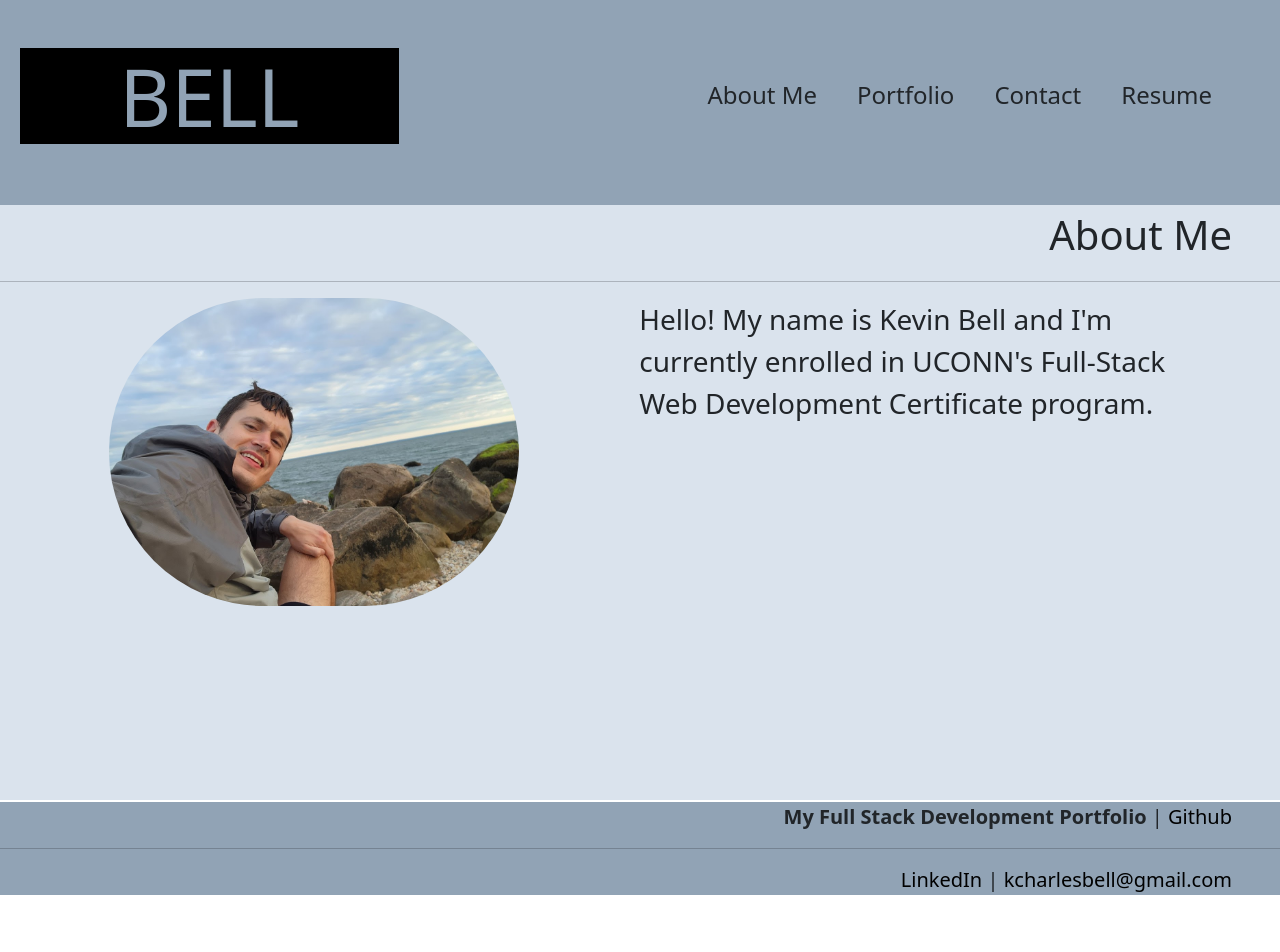
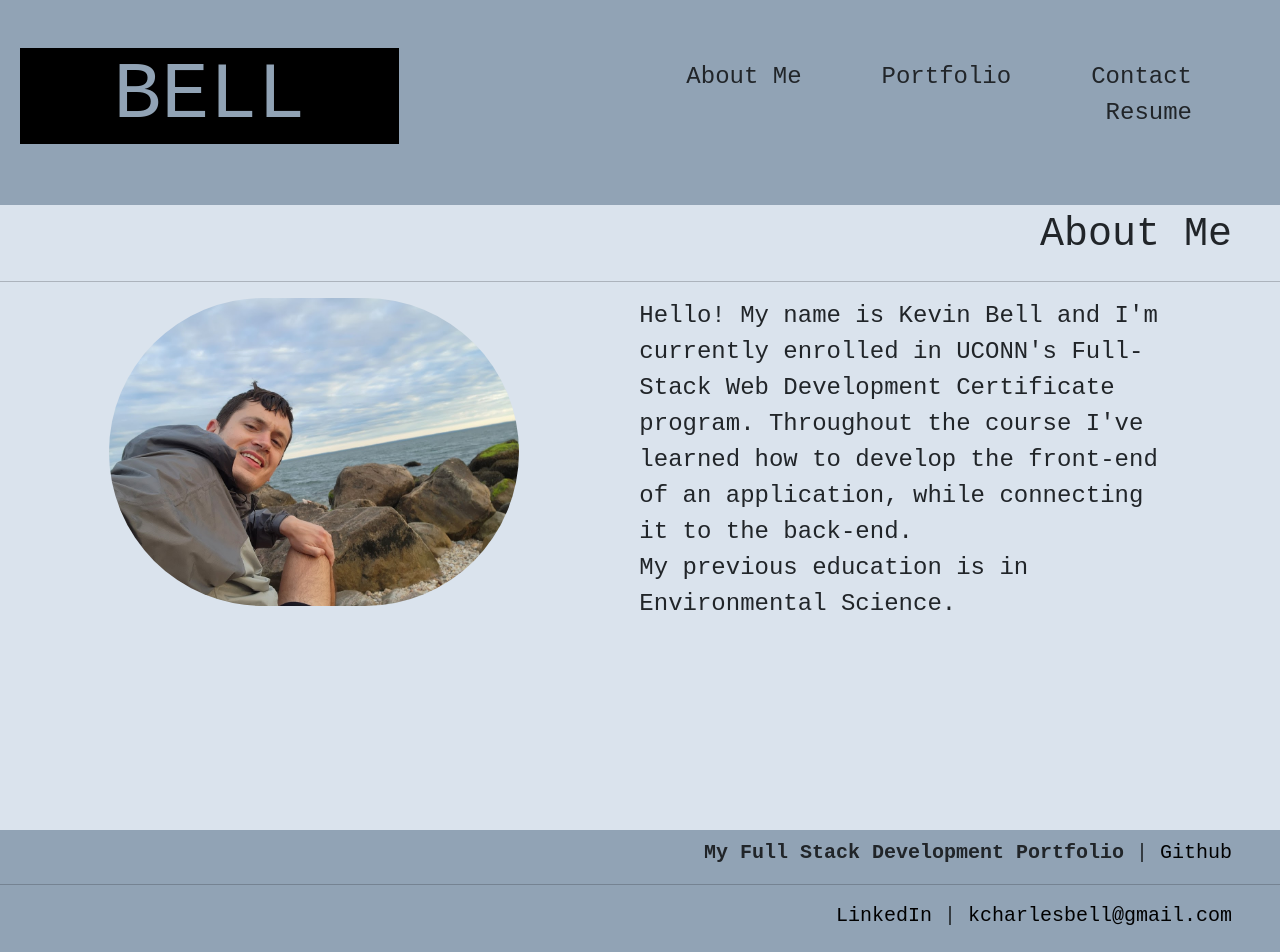
Before and after one commit to gitkcb/my_react_portfolio, a React (Create React App) app: page / in a window 1280 px wide. Shown: the top 952 px of the page. Before the commit the page ends 895 px from the top, so only its background shows below. Built offline with nearby package versions, Linux system fonts and the light colour scheme.

Commit message:
adjusted font-family

```diff
--- a/src/components/Footer.js
+++ b/src/components/Footer.js
@@ -4,14 +4,14 @@ function Footer() {
     return(
         <footer className="">
             <div className="text-end" >
-                <p className= "fs-5 me-5 mt-1">
+                <p className= "fs-5 me-5 pt-2">
                         <strong>My Full Stack Development Portfolio</strong> | {" "}
                         <a href = "https://github.com/gitkcb" target="_blank" rel="noreferrer" className="hyperlink">
                             Github
                         </a>
                         </p>
                     <hr />
-                    <p className= "fs-5 me-5">
+                    <p className= "fs-5 me-5 pb-4">
                     <a href= "https://linkedin.com/in/kcharlesbell" target="_blank" rel="noreferrer" className="hyperlink"> LinkedIn</a>
                     {" "}
                     |{" "}{" "}
--- a/src/components/Header.js
+++ b/src/components/Header.js
@@ -28,7 +28,7 @@ const handlePageChange = (page) => setCurrentPage(page);
 
 return (
 
-  <div>
+  <div className= "header">
 
 
     <Navigation currentPage={currentPage} handlePageChange={handlePageChange} />
--- a/src/components/Project.js
+++ b/src/components/Project.js
@@ -6,17 +6,18 @@ function Project(props) {
 			{props.projects.map((project) => (
 				<div className="card text-center  m-5">
 					<div className="card-body">
+					<div className="text-uppercase fs-3 mt-2">
+							<p className="" key={project.id}>
+								{project.title}
+							</p>
+						</div>
 						<div className="card-img border">
 							<a href={project.live} target="_blank" rel="noreferrer">
 								<img src={process.env.PUBLIC_URL + project.image} alt="Placeholder image" />
 							</a>
 						</div>
 					<div className="card-content">
-						<div className="text-uppercase fs-3 mt-2">
-							<p className="" key={project.id}>
-								{project.title}
-							</p>
-						</div>
+
 					<div className=" fs-5">
 						{project.description}
 							<br/>
@@ -28,7 +29,7 @@ function Project(props) {
 							Languages: {project.languages}
 							<br />
 						</div>
-							<a href={project.repo} className="card-footer-item hyperlink" target="_blank" rel="noreferrer">
+							<a href={project.repo} className="card-footer-item hyperlink-footer" target="_blank" rel="noreferrer">
 							Github Repo
 							</a>
 						</footer>
--- a/src/components/pages/About.js
+++ b/src/components/pages/About.js
@@ -11,15 +11,17 @@ export default function About() {
         </div>
 
       <div className ="col-6">
-      <p className ="text-wrap fs-3 ms-5 ps-5">
-       Hello! My name is Kevin Bell and I'm currently enrolled in UCONN's Full-Stack Web Development Certificate program.
+      <p className ="text-wrap fs-4 ms-5 ps-5">
+       Hello! My name is Kevin Bell and I'm currently enrolled in UCONN's Full-Stack Web Development Certificate program. Throughout the course I've learned how to develop the front-end of an application, while connecting it to the back-end. <br>
+       </br>
+       My previous education is in Environmental Science.
       </p>
       </div>
       </div>
       <div className="row p-5">
 
       </div>
-      <div className="row p-5">
+      <div className="row p-5 filler">
 
         </div>
     </div>
--- a/src/index.css
+++ b/src/index.css
@@ -12,7 +12,8 @@ body {
     background-color: rgb(218, 227, 237)
   }
   .container-base{
-    background-color: rgb(218, 227, 237)
+    background-color: rgb(218, 227, 237);
+    font-family: monospace;
   }
   .navbar, .navbar-brand {
     text-align: center;
@@ -23,8 +24,10 @@ body {
 
   }
   .nav-item{
-    margin:0 20px;
-
+    margin:0 40px;
+  }
+  .header{
+    font-family: monospace;
   }
   .header-name{
     font-size: 5rem;
@@ -39,6 +42,15 @@ body {
   .hyperlink:hover{
     color:white;
 
+  }
+  .hyperlink-footer{
+    text-decoration: none;
+    color: black;
+  }
+  .hyperlink-footer:hover{
+    color:white;
+    background-color: rgb(145, 163, 181);
+    padding: 0 0.25rem 0 0.25rem;
   }
   .card-footer{
     background-color: rgb(218, 227, 237)
@@ -58,6 +70,7 @@ body {
   .navbar .navbar-brand > .navbar-item,
   .navbar .navbar-brand .navbar-link {
     display: inline-block;
+
 
 
   }
@@ -84,7 +97,9 @@ body {
   }
   footer {
     background-color: rgb(145, 163, 181);
+    font-family: monospace;
   }
+
   @media only screen and (max-width: 1024px) {
     main {
       margin-top: 2em;
```
